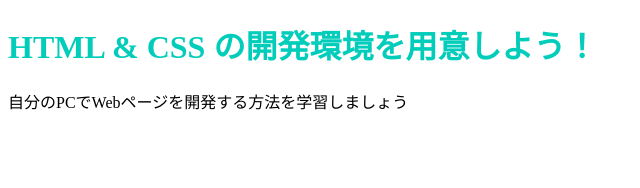
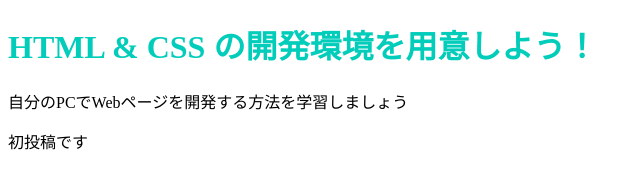
Before and after one commit to goprograming/goprograming.github.io, a plain HTML site: page index.html in a window 1280 px wide. Shown: the whole page, without its empty margins (0-640 px from the left). Drawn offline with Linux system fonts and the light colour scheme.

Commit message:
Update index.html

```diff
--- a/index.html
+++ b/index.html
@@ -9,5 +9,6 @@
   <body>
     <h1 class="title">HTML & CSS の開発環境を用意しよう！</h1>
     <p>自分のPCでWebページを開発する方法を学習しましょう</p>
+    <p>初投稿です</p>
   </body>
 </html>
```
